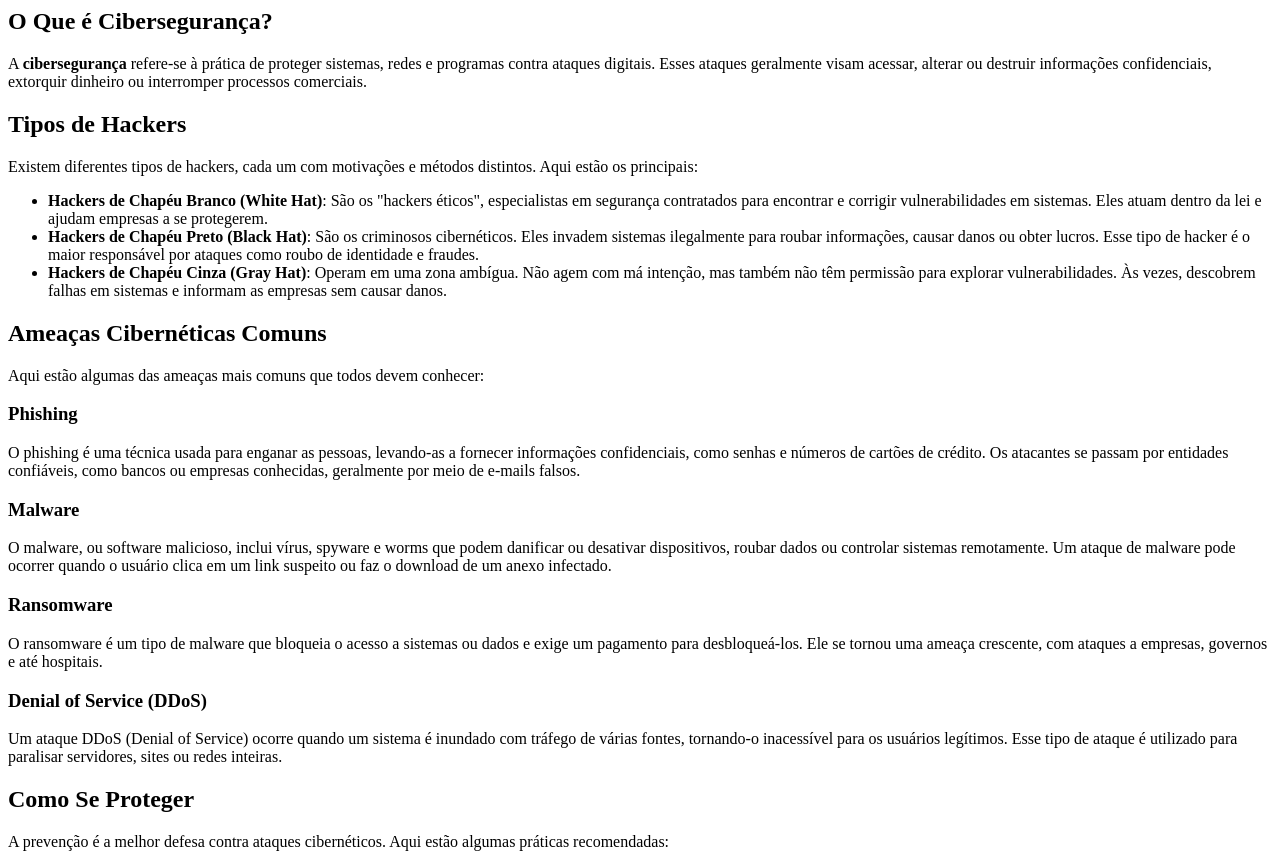
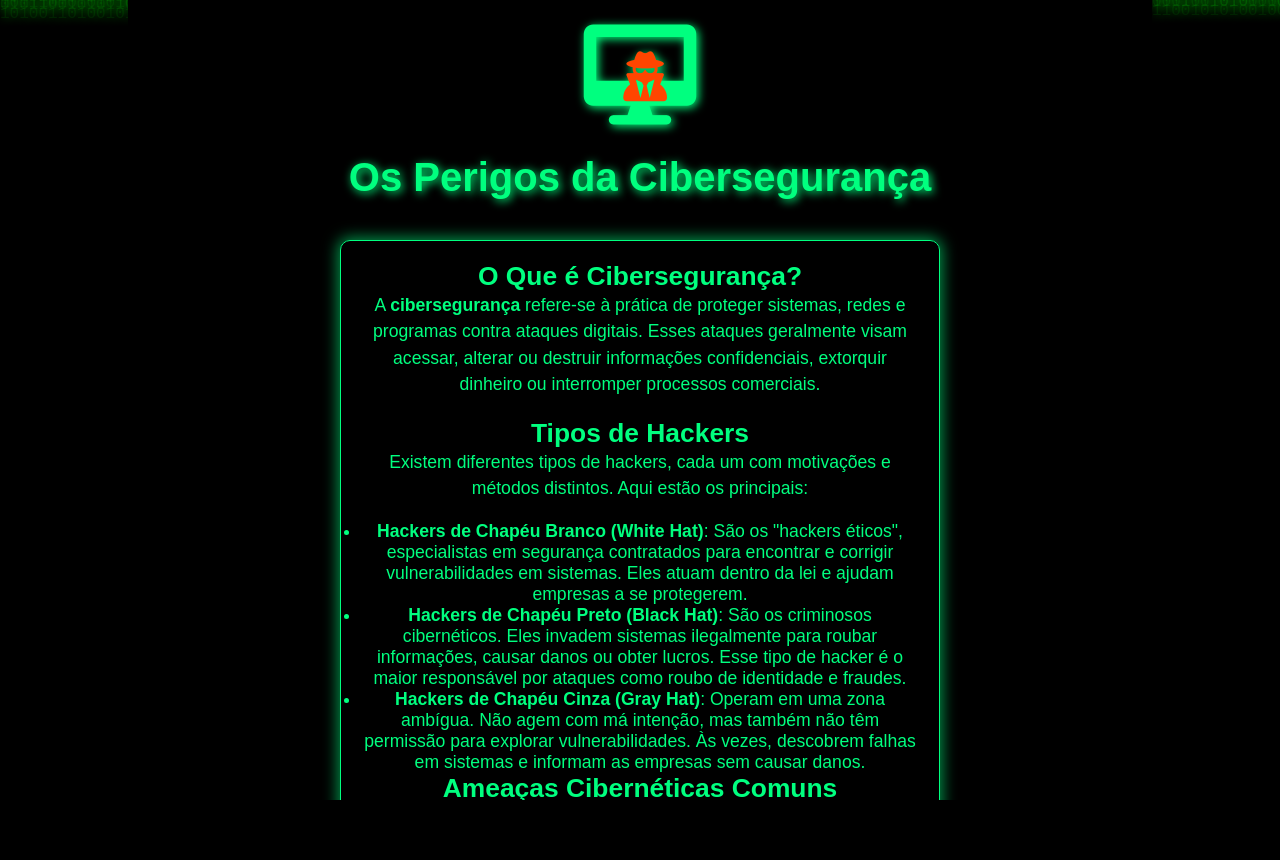
Before and after one commit to YuriGriebeler/meu-site-ciberseguranca, a plain HTML site: page index.html in a window 1280 px wide. Shown: the top 860 px of the page. After the commit the page ends 800 px from the top, so only its background shows below. Drawn offline with Linux system fonts and the light colour scheme.

Commit message:
Update index.html

```diff
--- a/index.html
+++ b/index.html
@@ -1,3 +1,36 @@
+<!DOCTYPE html>
+<html lang="pt-BR">
+<head>
+    <meta charset="UTF-8">
+    <meta name="viewport" content="width=device-width, initial-scale=1.0">
+    <meta http-equiv="X-UA-Compatible" content="IE=edge">
+    <title>Perigos da Cibersegurança</title>
+    <!-- Incluindo o CDN da Font Awesome -->
+    <link rel="stylesheet" href="https://cdnjs.cloudflare.com/ajax/libs/font-awesome/6.0.0-beta3/css/all.min.css" integrity="sha512-Fo3rlrZj/k7ujTnHg4C+6lH9XZ4MaQ2XsI1eV/eFeHstbkOs27yEVsnUukRtMv56rcjOeR4XzZkx2bQJytm8Vg==" crossorigin="anonymous" referrerpolicy="no-referrer" />
+    <!-- Linkando o arquivo CSS -->
+    <link rel="stylesheet" href="styles.css">
+</head>
+<body>
+    <div class="background">
+        <div class="code-lines left">
+            <div class="code-line" style="animation-delay: 0s;">101001101001010010110010010101</div>
+            <div class="code-line" style="animation-delay: 1s;">101110101010100101101010010110</div>
+            <div class="code-line" style="animation-delay: 2s;">010110010101101001010010110010</div>
+            <div class="code-line" style="animation-delay: 3s;">101010100101001011001010101010</div>
+        </div>
+
+        <div class="header">
+            <div class="icon-container">
+                <div class="computer-icon">
+                    <i class="fas fa-desktop"></i>
+                    <div class="hacker-icon">
+                        <i class="fas fa-user-secret"></i>
+                    </div>
+                </div>
+            </div>
+            <h1>Os Perigos da Cibersegurança</h1>
+        </div>
+
         <div class="content">
             <h2>O Que é Cibersegurança?</h2>
             <p>
@@ -53,3 +86,13 @@
                 <li>Realize backups regulares de seus dados importantes.</li>
             </ul>
         </div>
+
+        <div class="code-lines right">
+            <div class="code-line" style="animation-delay: 0.5s;">110010101001001101001101010101</div>
+            <div class="code-line" style="animation-delay: 1.5s;">101101101010101001010110010110</div>
+            <div class="code-line" style="animation-delay: 2.5s;">010110101001001011101001010110</div>
+            <div class="code-line" style="animation-delay: 3.5s;">100101101001010101011001010101</div>
+        </div>
+    </div>
+</body>
+</html>
```
Lines whose indentation alone changed are shown as unchanged.
